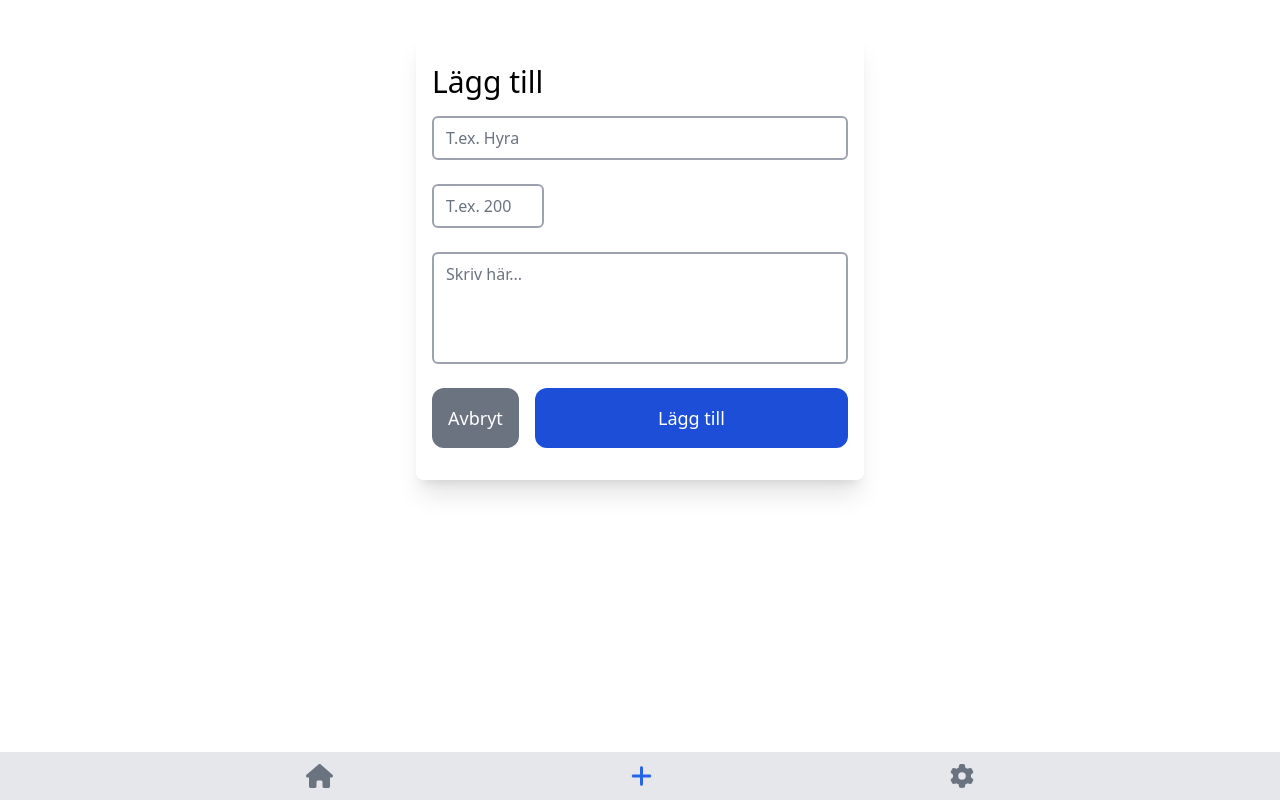
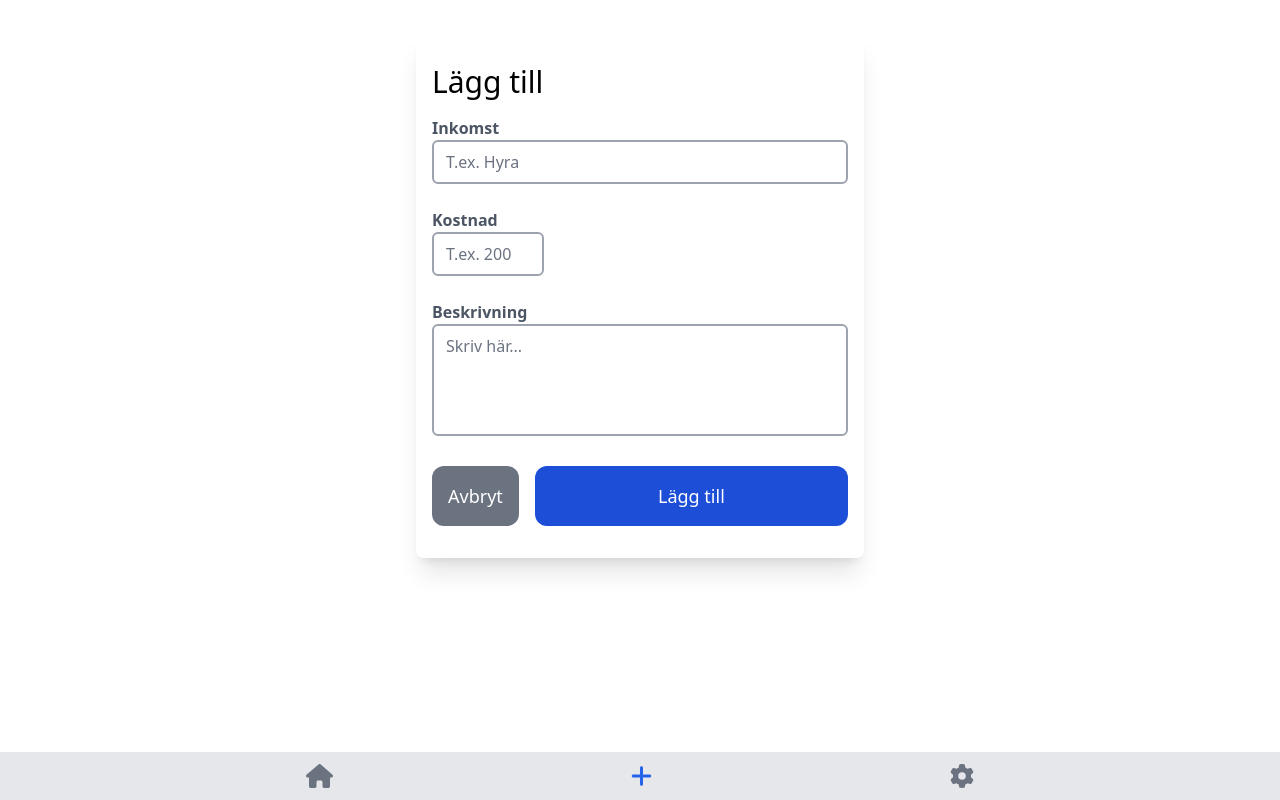
Before and after one commit to Danster2020/ekonomiappen-v2, a React (Vite) app in the folder frontend/: page /create_item in a window 1280 px wide. Built offline with nearby package versions, Linux system fonts and the light colour scheme; no server answers; sample sign-in values are in the browser's storage.

Commit message:
added labels and fixed design

```diff
--- a/frontend/src/Home.jsx
+++ b/frontend/src/Home.jsx
@@ -10,8 +10,6 @@ import { FontAwesomeIcon } from '@fortawesome/react-fontawesome'
 import { faFilter } from '@fortawesome/free-solid-svg-icons'
 
 export const Home = () => {
-
-    const navigate = useNavigate()
 
     const [items, setData] = useState([]);
     const [sortingOrder, setSortingOrder] = useState("");
@@ -117,7 +115,7 @@ export const Home = () => {
                 }}>
 
                 <div className='mt-4 w-screen max-w-md flex'>
-                    <div>
+                    <div className='mx-4'>
                         <FontAwesomeIcon icon={faFilter} className='mr-2 text-gray-700' />
                         <select name="sorting" className="px-4 py-2 rounded-xl bg-blue-50 border-2 border-blue-100" value={sortingOrder} onChange={handleSortingChange}>
                             <option value="price_desc">Pris sjunkande</option>
@@ -136,16 +134,12 @@ export const Home = () => {
                         <div>
                             <div className="h-20 w-20 bg-white rounded-2xl"></div>
                         </div>
-
-
                     </Link>
                 ))}
 
 
             </motion.div>
-
             <Footer></Footer>
-
         </>
     );
 };
--- a/frontend/src/UserSettings.jsx
+++ b/frontend/src/UserSettings.jsx
@@ -58,21 +58,16 @@ export const UserSettings = () => {
             <div className="flex justify-center mt-8">
                 <div className="custom_form px-4 py-8 max-w-md w-full rounded-lg shadow-xl">
                     <h1 className="text-3xl mb-4">Profil</h1>
-                    <img src={currentUser.picture} alt="user profile" className='rounded-full' />
-                    <p className="mb-5">Inloggad som: {user.name}</p>
+                    <div className='flex flex-col items-center'>
+                        <img className='w-32 border-4 border-blue-300 rounded-full' src={currentUser.picture} alt="user profile" />
+                        <p className="text-lg font-semibold mt-4">{user.name}</p>
+                    </div>
                     <form className="grid grid-cols-1 gap-6" id="item_form" onSubmit={handleFormSubmit}>
-
-                        {/* {{ render_field(form.income, className_="input_w_full form-input", placeholder="T.ex. lön") } */}
-
-                        <input name='income' className="input_w_full form-input" type='text' placeholder="T.ex. lön" value={user.income} onChange={handleChange} />
-
+                        <div>
+                            <label className='input_label' htmlFor="income">Inkomst</label>
+                            <input name='income' id='income' className="input_w_full form-input" type='text' placeholder="T.ex. lön" value={user.income} onChange={handleChange} />
+                        </div>
                         <button className="button_1 flex-grow bg-blue-700" value="Spara" onClick={handleUpdate}>Spara</button>
-
-                        {/* {{ form.csrf_token }} */}
-
-                        {/* {{ render_field(form.income, className_="input_w_full form-input", placeholder="T.ex. lön") }} */}
-
-                        {/* <input className="button_1 flex-grow bg-blue-700" type="submit" value="Spara"> */}
                     </form>
                     <button className="button_1 mt-4 bg-gray-500" href="/logout" onClick={handleLogOut}>Logga ut</button>
                 </div>
--- a/frontend/src/components/ItemForm.jsx
+++ b/frontend/src/components/ItemForm.jsx
@@ -66,10 +66,19 @@ export default function ItemForm({ title }) {
             <div className="custom_form px-4 py-8 max-w-md w-full rounded-lg shadow-xl">
                 <h1 className="text-3xl mb-4">{title}</h1>
                 <form className="grid grid-cols-1 gap-6" id="item_form" onSubmit={handleFormSubmit}>
+                    <div>
+                        <label className='input_label' htmlFor="title">Inkomst</label>
+                        <input name='title' id='title' type="text" value={state && item.title} className="input_w_full form-input" placeholder="T.ex. Hyra" onChange={handleChange} />
+                    </div>
+                    <div>
+                        <label className='input_label' htmlFor="price">Kostnad</label>
+                        <input name='price' id='price' type="number" value={state && item.price} className="input_w_small form-input" placeholder="T.ex. 200" onChange={handleChange} autoComplete='off' />
+                    </div>
+                    <div>
+                        <label className='input_label' htmlFor="description">Beskrivning</label>
+                        <textarea name='description' id='description' type="textarea" value={state && item.description} rows="10" cols="30" className="textarea form-textarea" placeholder="Skriv här..." onChange={handleChange}></textarea>
+                    </div>
 
-                    <input name='title' type="text" value={state && item.title} className="input_w_full form-input" placeholder="T.ex. Hyra" onChange={handleChange} />
-                    <input name='price' type="number" value={state && item.price} className="input_w_small form-input" placeholder="T.ex. 200" onChange={handleChange} />
-                    <textarea name='description' type="textarea" value={state && item.description} rows="10" cols="30" className="textarea form-textarea" placeholder="Skriv här..." onChange={handleChange}></textarea>
 
                     <div className="flex gap-4">
                         {!state && <Link className="button_1 bg-gray-500" to="/">
--- a/frontend/src/index.css
+++ b/frontend/src/index.css
@@ -23,7 +23,7 @@
         }
 
         .input_label {
-            @apply block text-gray-700;
+            @apply block font-semibold text-gray-600;
         }
 
         .input_w_small {
```
